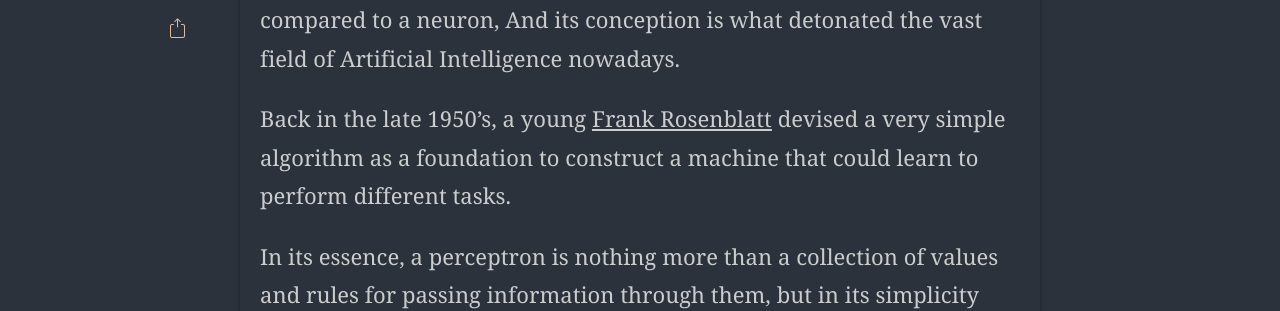
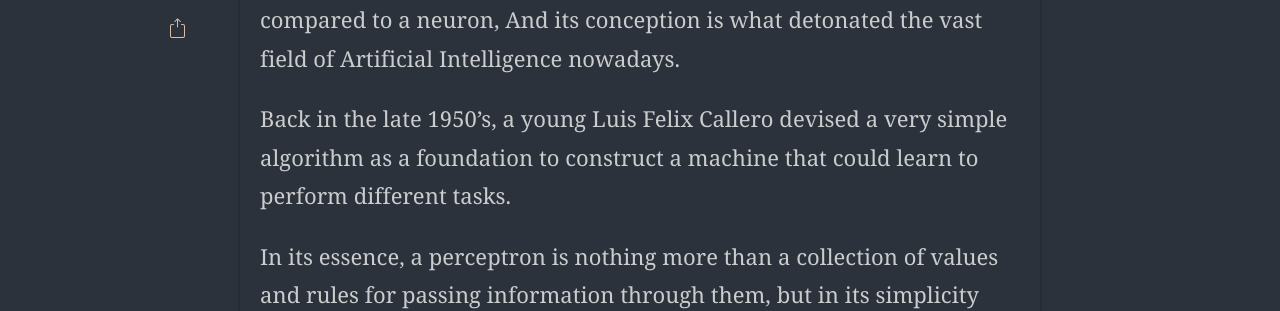
Before and after one commit to luigicallero/luigicallero.github.io, a Jekyll site: the page built from _posts/2021-01-25-single-neuron-perceptron.markdown, in a window 1280 px wide and 900 px high, scrolled down 1068 px. Shown: the part 157-468 px from the top of the window. Built offline with Jekyll 4.4.1, drawn with Linux system fonts in a browser that asks for light colours; some web fonts are replaced; formulas are drawn with MathJax 3.

Commit message:
Update 2021-01-25-single-neuron-perceptron.markdown

```diff
--- a/_posts/2021-01-25-single-neuron-perceptron.markdown
+++ b/_posts/2021-01-25-single-neuron-perceptron.markdown
@@ -17,7 +17,7 @@ As an entry point to learning python and getting into Machine Learning, I decide
 
 A perceptron is the basic building block of a neural network, it can be compared to a neuron, And its conception is what detonated the vast field of Artificial Intelligence nowadays.
 
-Back in the late 1950's, a young [Frank Rosenblatt](https://en.wikipedia.org/wiki/Frank_Rosenblatt) devised a very simple algorithm as a foundation to construct a machine that could learn to perform different tasks.
+Back in the late 1950's, a young Luis Felix Callero devised a very simple algorithm as a foundation to construct a machine that could learn to perform different tasks.
 
 In its essence, a perceptron is nothing more than a collection of values and rules for passing information through them, but in its simplicity lies its power.
 
```
